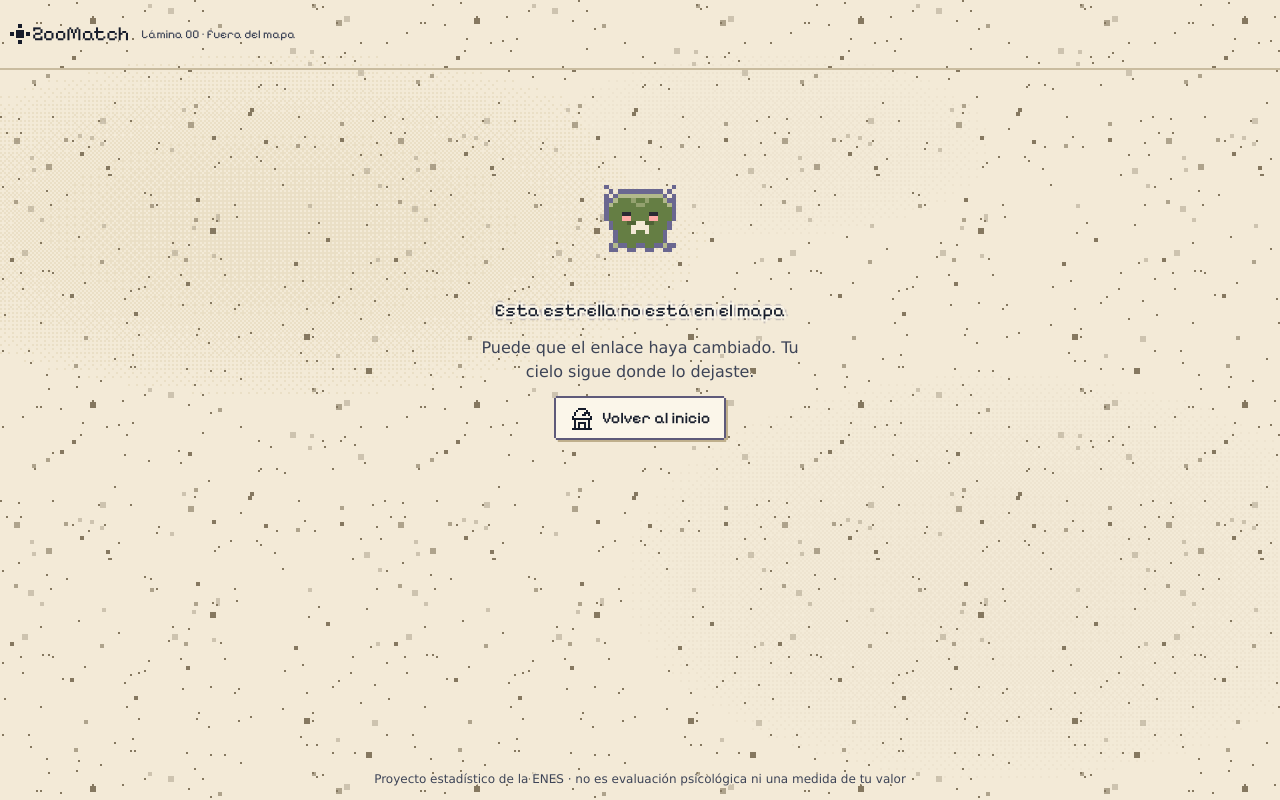
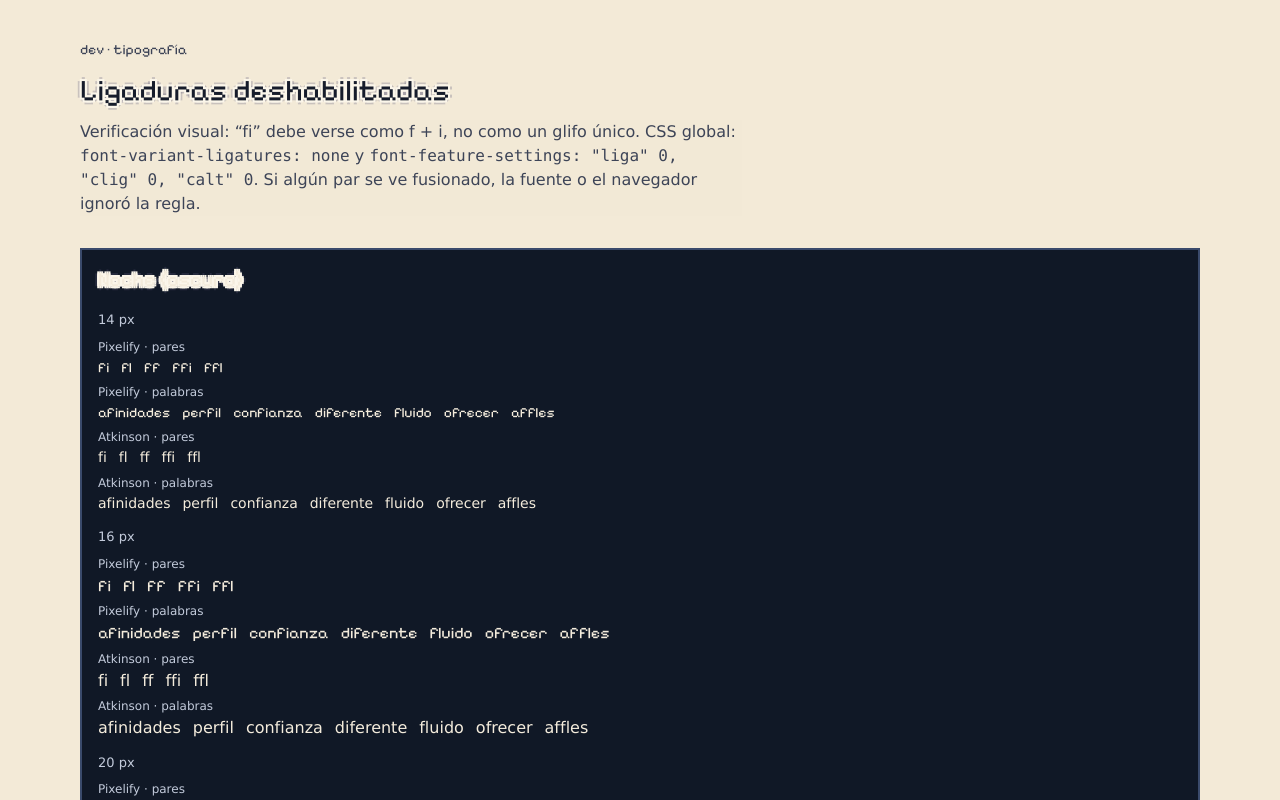
Before and after one commit to AmeliaDi/ProyectoENESZooMatch, a Next.js app: page /dev/tipografia in a window 1280 px wide. Before the commit this address had no page. Shown: the top 800 px of the page. Built offline with nearby package versions, Linux system fonts and the light colour scheme; a web font is replaced by a local one.

Commit message:
fix(fase-4): ligaduras de Pixelify Sans deshabilitadas globalmente
- font-variant-ligatures: none + font-feature-settings "liga" 0
- text-rendering: optimizeSpeed (no optimizeLegibility)
- /dev/numeros → /dev/tipografia con galería de ligaduras
- 3 guards en screens.test.ts previenen regresión

```diff
--- a/src/app/dev/numeros/page.tsx
+++ /dev/null
@@ -1,18 +0,0 @@
-import type { Metadata } from "next";
-import { notFound } from "next/navigation";
-
-import { NumbersGallery } from "@/ui/dev/numbers-gallery";
-
-export const metadata: Metadata = {
-  title: "Números legibles · dev | ZooMatch",
-  description: "Comparación de cifras: Pixelify, Atkinson tabular y el atlas pixel 5×7 (ADR-028).",
-};
-
-/** Ruta de sólo desarrollo: en producción responde 404. */
-export default function DevNumerosPage() {
-  if (process.env.NODE_ENV === "production") {
-    notFound();
-  }
-
-  return <NumbersGallery />;
-}
--- /dev/null
+++ b/src/app/dev/tipografia/page.tsx
@@ -0,0 +1,24 @@
+import type { Metadata } from "next";
+import { notFound } from "next/navigation";
+
+import { NumbersGallery } from "@/ui/dev/numbers-gallery";
+import { LigatureGallery } from "@/ui/dev/ligature-gallery";
+
+export const metadata: Metadata = {
+  title: "Tipografía · dev | ZooMatch",
+  description: "Comparación de cifras y verificación de ligaduras deshabilitadas (Pixelify + Atkinson).",
+};
+
+/** Ruta de sólo desarrollo: en producción responde 404. */
+export default function DevTipografiaPage() {
+  if (process.env.NODE_ENV === "production") {
+    notFound();
+  }
+
+  return (
+    <>
+      <LigatureGallery />
+      <NumbersGallery />
+    </>
+  );
+}
--- a/src/app/globals.css
+++ b/src/app/globals.css
@@ -16,6 +16,8 @@
 
 * {
   box-sizing: border-box;
+  font-variant-ligatures: none;
+  font-feature-settings: "liga" 0, "clig" 0, "calt" 0;
 }
 
 html {
@@ -30,7 +32,7 @@ body {
   background: var(--zm-sky);
   color: var(--zm-fg);
   font-family: var(--font-read);
-  text-rendering: optimizeLegibility;
+  text-rendering: optimizeSpeed;
 }
 
 button,
--- a/src/app/kit.css
+++ b/src/app/kit.css
@@ -456,7 +456,7 @@
   outline: var(--zm-px) solid var(--zm-grid);
 }
 
-/* ─── Dev gallery: /dev/numeros ──────────────────────────────── */
+/* ─── Dev gallery: /dev/tipografia ───────────────────────────── */
 .zm-numeros { display: grid; gap: calc(var(--zm-px) * 8); }
 @media (min-width: 1100px) { .zm-numeros { grid-template-columns: repeat(2, minmax(0, 1fr)); } }
 .zm-numeros__panel { display: grid; gap: calc(var(--zm-px) * 8); padding: calc(var(--zm-px) * 8); border: var(--zm-px) solid var(--zm-grid); }
--- a/src/domain/shared/pixel-digits.ts
+++ b/src/domain/shared/pixel-digits.ts
@@ -1,6 +1,6 @@
 /**
  * 5×7 pixel atlas for highlighted figures (ADR-028). Pure data plus a pure
- * layout function, so the UI component, the `/dev/numeros` page and the tests
+ * layout function, so the UI component, the `/dev/tipografia` page and the tests
  * all read the same glyphs.
  *
  * Design rules:
--- /dev/null
+++ b/src/ui/dev/ligature-gallery.tsx
@@ -0,0 +1,91 @@
+"use client";
+
+import type { CSSProperties } from "react";
+
+const LIGATURE_PAIRS = ["fi", "fl", "ff", "ffi", "ffl"] as const;
+const SAMPLE_WORDS = [
+  "afinidades",
+  "perfil",
+  "confianza",
+  "diferente",
+  "fluido",
+  "ofrecer",
+  "affles",
+] as const;
+const SIZES_PX = [14, 16, 20, 24, 32] as const;
+
+function Cell({ text, family, px }: { text: string; family: "pixel" | "read"; px: number }) {
+  const style: CSSProperties = {
+    fontFamily: family === "pixel" ? "var(--font-pixel)" : "var(--font-read)",
+    fontSize: `${px}px`,
+  };
+  return (
+    <span className="zm-numeros__sample" style={style}>
+      {text}
+    </span>
+  );
+}
+
+export function LigatureGallery() {
+  return (
+    <div className="zm-root relative min-h-dvh">
+      <main className="mx-auto grid max-w-6xl gap-8 px-4 py-10">
+        <header className="grid gap-3">
+          <p className="font-pixel text-sm text-atlas-muted">dev · tipografía</p>
+          <h1 className="zm-pixel-title font-pixel text-3xl">Ligaduras deshabilitadas</h1>
+          <p className="zm-veil max-w-prose text-atlas-muted">
+            Verificación visual: &ldquo;fi&rdquo; debe verse como f + i, no como un glifo único.
+            CSS global: <code>font-variant-ligatures: none</code> y{" "}
+            <code>font-feature-settings: &quot;liga&quot; 0, &quot;clig&quot; 0, &quot;calt&quot; 0</code>.
+            Si algún par se ve fusionado, la fuente o el navegador ignoró la regla.
+          </p>
+        </header>
+
+        {(["night", "day"] as const).map((theme) => (
+          <section key={theme} data-theme={theme} className="zm-root zm-numeros__panel">
+            <h2 className="zm-pixel-title font-pixel text-xl">
+              {theme === "night" ? "Noche (oscuro)" : "Día (claro)"}
+            </h2>
+            {SIZES_PX.map((px) => (
+              <div key={px} className="zm-numeros__size">
+                <h3 className="zm-numeros__h">{px} px</h3>
+                <div className="zm-numeros__row">
+                  <span className="zm-numeros__label">Pixelify · pares</span>
+                  <div className="zm-numeros__cells">
+                    {LIGATURE_PAIRS.map((pair) => (
+                      <Cell key={pair} text={pair} family="pixel" px={px} />
+                    ))}
+                  </div>
+                </div>
+                <div className="zm-numeros__row">
+                  <span className="zm-numeros__label">Pixelify · palabras</span>
+                  <div className="zm-numeros__cells">
+                    {SAMPLE_WORDS.map((word) => (
+                      <Cell key={word} text={word} family="pixel" px={px} />
+                    ))}
+                  </div>
+                </div>
+                <div className="zm-numeros__row">
+                  <span className="zm-numeros__label">Atkinson · pares</span>
+                  <div className="zm-numeros__cells">
+                    {LIGATURE_PAIRS.map((pair) => (
+                      <Cell key={pair} text={pair} family="read" px={px} />
+                    ))}
+                  </div>
+                </div>
+                <div className="zm-numeros__row">
+                  <span className="zm-numeros__label">Atkinson · palabras</span>
+                  <div className="zm-numeros__cells">
+                    {SAMPLE_WORDS.map((word) => (
+                      <Cell key={word} text={word} family="read" px={px} />
+                    ))}
+                  </div>
+                </div>
+              </div>
+            ))}
+          </section>
+        ))}
+      </main>
+    </div>
+  );
+}
```
Also changed, not shown: 2 other files (tests, documents, lock files or other folders).
